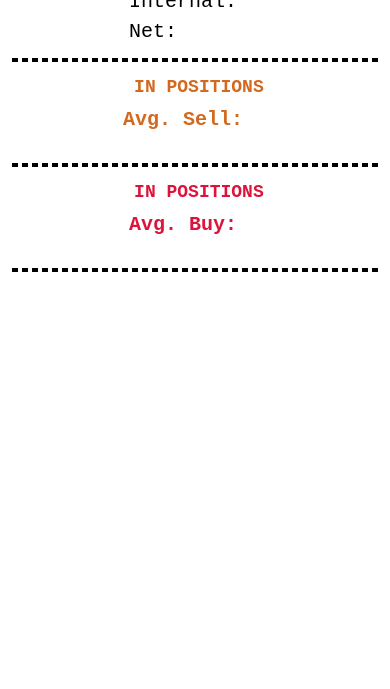
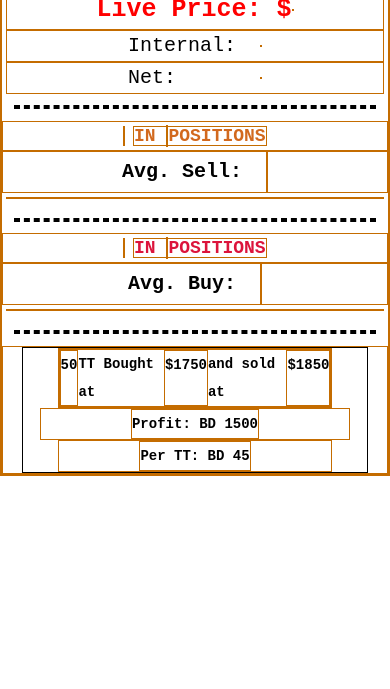
Before and after one commit to mssjew/mssonline, a plain HTML site: page index.html in a window 390 px wide. Shown: the part 155-844 px from the top of the page. Drawn offline with nearby package versions, Linux system fonts and the light colour scheme; no server answers.

Commit message:
Add files via upload

```diff
--- a/index.html
+++ b/index.html
@@ -7,6 +7,8 @@
     <title>MSS Online Report</title>
     <link rel="stylesheet" href="styles.css">
     <script src="https://cdn.jsdelivr.net/npm/axios/dist/axios.min.js"></script>
+    <script src="https://unpkg.com/dayjs@1.8.21/dayjs.min.js"></script>
+
 
 
   </head>
@@ -17,9 +19,13 @@
 
       <h1>MSS Online Position</h1>
 
+      <h2 class="price">Live Price: $<span id="price"></span></h2>
+
       <h2>Internal: &nbsp; <span id="internal"></span></h2>
 
       <h2>Net: &nbsp;&nbsp;&nbsp;&nbsp;&nbsp;&nbsp; <span id="net"></span></h2>
+
+
 
     <hr>
       <!-- SELL DATA -->
@@ -31,7 +37,7 @@
         <h3 >IN <span id="numSoldPos"></span> POSITIONS</h3>
 
       </div>
-      <p style="color: chocolate;">Avg. Sell: &nbsp;<span id="avgSell"></span></p>
+      <p style="color: black;">Avg. Sell: &nbsp;<span id="avgSell"></span></p>
 
       <ul id="sell"></ul>
 
@@ -46,13 +52,35 @@
         <h3 id="totalBought"></h3>
         <h3 >IN <span id="numBoughtPos"></span> POSITIONS</h3>
       </div>
-      <p style="color: crimson;">Avg. Buy: &nbsp;<span id="avgBuy"></span></p>
+      <p style="color: black;">Avg. Buy: &nbsp;<span id="avgBuy"></span></p>
 
 
       <ul id="buy"></ul>
 
       <hr>
 
+      <div class="todaySec">
+
+
+      <div class="card">
+          <div class="row1">
+            <p class="desc">
+                <span id="tt">50</span> TT Bought at <span id="buyP">$1750</span> and sold at <span id="sellP">$1850</span>
+            </p>
+          </div>
+          <div class="row2">
+            <p class="totalP">Profit: BD 1500</p>
+          </div>
+          <div class="row3">
+            <p class="perTT">Per TT: BD 45</p>
+          </div>
+      </div>
+
+    </div>
+
+
+
+
 
 
 	<script src="index.js"></script>
--- a/index.js
+++ b/index.js
@@ -29,115 +29,172 @@ const avgSell = "Summary!B34";
 const avgBuy = "Summary!C34";
 
 // LIST MAKER FUNCTION
-function listMaker(list, content) {
+function listMakerSell(list, content) {
   const listItem = document.createElement("li");
   list.appendChild(listItem);
   listItem.textContent = content;
+
+
+}
+
+function listMakerBuy(list, content) {
+  const listItem = document.createElement("li");
+  list.appendChild(listItem);
+  listItem.textContent = content;
+
 }
 
 // INTERNAL POSITION
-axios.get(`https://sheets.googleapis.com/v4/spreadsheets/1OJaJ-yJX6vDt6PtUcw4KK5T59JKYAAd4j0NkZext6Jo/values/${internalPos}?key=AIzaSyDmbXdZsgesHy5afOQOZSr9hgDeQNTC6Q4`)
-.then(resp => {
+axios
+  .get(
+    `https://sheets.googleapis.com/v4/spreadsheets/1OJaJ-yJX6vDt6PtUcw4KK5T59JKYAAd4j0NkZext6Jo/values/${internalPos}?key=AIzaSyDmbXdZsgesHy5afOQOZSr9hgDeQNTC6Q4`
+  )
+  .then((resp) => {
     internalSpan.textContent = resp.data.values[0];
   })
-.catch(err => {
+  .catch((err) => {
     console.error(err);
-})
+  });
 
 // NET POSITION
-axios.get(`https://sheets.googleapis.com/v4/spreadsheets/1OJaJ-yJX6vDt6PtUcw4KK5T59JKYAAd4j0NkZext6Jo/values/${netPos}?key=AIzaSyDmbXdZsgesHy5afOQOZSr9hgDeQNTC6Q4`)
-.then(resp => {
+axios
+  .get(
+    `https://sheets.googleapis.com/v4/spreadsheets/1OJaJ-yJX6vDt6PtUcw4KK5T59JKYAAd4j0NkZext6Jo/values/${netPos}?key=AIzaSyDmbXdZsgesHy5afOQOZSr9hgDeQNTC6Q4`
+  )
+  .then((resp) => {
     netSpan.textContent = resp.data.values[0];
   })
-.catch(err => {
+  .catch((err) => {
     console.error(err);
-})
-
+  });
 
 // -------------------- SELL SIDE START ---------------------
 
 // SELL POSITION COUNT
-axios.get(`https://sheets.googleapis.com/v4/spreadsheets/1OJaJ-yJX6vDt6PtUcw4KK5T59JKYAAd4j0NkZext6Jo/values/${sellRange}?key=AIzaSyDmbXdZsgesHy5afOQOZSr9hgDeQNTC6Q4`)
-.then(resp => {
+axios
+  .get(
+    `https://sheets.googleapis.com/v4/spreadsheets/1OJaJ-yJX6vDt6PtUcw4KK5T59JKYAAd4j0NkZext6Jo/values/${sellRange}?key=AIzaSyDmbXdZsgesHy5afOQOZSr9hgDeQNTC6Q4`
+  )
+  .then((resp) => {
     sellPosCountElement.textContent = resp.data.values.length;
   })
-.catch(err => {
+  .catch((err) => {
     console.error(err);
-})
+  });
 
 // TOTAL SOLD TT
-axios.get(`https://sheets.googleapis.com/v4/spreadsheets/1OJaJ-yJX6vDt6PtUcw4KK5T59JKYAAd4j0NkZext6Jo/values/${totalSold}?key=AIzaSyDmbXdZsgesHy5afOQOZSr9hgDeQNTC6Q4`)
-.then(resp => {
+axios
+  .get(
+    `https://sheets.googleapis.com/v4/spreadsheets/1OJaJ-yJX6vDt6PtUcw4KK5T59JKYAAd4j0NkZext6Jo/values/${totalSold}?key=AIzaSyDmbXdZsgesHy5afOQOZSr9hgDeQNTC6Q4`
+  )
+  .then((resp) => {
     totalSoldElement.textContent = resp.data.values[0];
   })
-.catch(err => {
+  .catch((err) => {
     console.error(err);
-})
+  });
 
 // SELL LIST
-axios.get(`https://sheets.googleapis.com/v4/spreadsheets/1OJaJ-yJX6vDt6PtUcw4KK5T59JKYAAd4j0NkZext6Jo/values/${sellRange}?key=AIzaSyDmbXdZsgesHy5afOQOZSr9hgDeQNTC6Q4`)
-.then(resp => {
-  resp.data.values.forEach(element => {
-    listMaker(sellList, element);
+axios
+  .get(
+    `https://sheets.googleapis.com/v4/spreadsheets/1OJaJ-yJX6vDt6PtUcw4KK5T59JKYAAd4j0NkZext6Jo/values/${sellRange}?key=AIzaSyDmbXdZsgesHy5afOQOZSr9hgDeQNTC6Q4`
+  )
+  .then((resp) => {
+    resp.data.values.forEach((element) => {
+      listMakerSell(sellList, element);
     });
   })
-.catch(err => {
+  .catch((err) => {
     console.error(err);
-})
+  });
 
 // AVG SOLD PRICE
-axios.get(`https://sheets.googleapis.com/v4/spreadsheets/1OJaJ-yJX6vDt6PtUcw4KK5T59JKYAAd4j0NkZext6Jo/values/${avgSell}?key=AIzaSyDmbXdZsgesHy5afOQOZSr9hgDeQNTC6Q4`)
-.then(resp => {
+axios
+  .get(
+    `https://sheets.googleapis.com/v4/spreadsheets/1OJaJ-yJX6vDt6PtUcw4KK5T59JKYAAd4j0NkZext6Jo/values/${avgSell}?key=AIzaSyDmbXdZsgesHy5afOQOZSr9hgDeQNTC6Q4`
+  )
+  .then((resp) => {
     avgSellElement.textContent = resp.data.values[0];
   })
-.catch(err => {
+  .catch((err) => {
     console.error(err);
-})
+  });
 
 // -------------------- SELL SIDE END ---------------------
 
-
 // ------------------
-
 
 // -------------------- BUY SIDE START ---------------------
 
 // BUY POSITION COUNT
-axios.get(`https://sheets.googleapis.com/v4/spreadsheets/1OJaJ-yJX6vDt6PtUcw4KK5T59JKYAAd4j0NkZext6Jo/values/${buyRange}?key=AIzaSyDmbXdZsgesHy5afOQOZSr9hgDeQNTC6Q4`)
-.then(resp => {
+axios
+  .get(
+    `https://sheets.googleapis.com/v4/spreadsheets/1OJaJ-yJX6vDt6PtUcw4KK5T59JKYAAd4j0NkZext6Jo/values/${buyRange}?key=AIzaSyDmbXdZsgesHy5afOQOZSr9hgDeQNTC6Q4`
+  )
+  .then((resp) => {
     buyPosCountElement.textContent = resp.data.values.length;
   })
-.catch(err => {
+  .catch((err) => {
     console.error(err);
-})
+  });
 
 // TOTAL BOUGHT TT
-axios.get(`https://sheets.googleapis.com/v4/spreadsheets/1OJaJ-yJX6vDt6PtUcw4KK5T59JKYAAd4j0NkZext6Jo/values/${totalBought}?key=AIzaSyDmbXdZsgesHy5afOQOZSr9hgDeQNTC6Q4`)
-.then(resp => {
+axios
+  .get(
+    `https://sheets.googleapis.com/v4/spreadsheets/1OJaJ-yJX6vDt6PtUcw4KK5T59JKYAAd4j0NkZext6Jo/values/${totalBought}?key=AIzaSyDmbXdZsgesHy5afOQOZSr9hgDeQNTC6Q4`
+  )
+  .then((resp) => {
     totalBoughtElement.textContent = resp.data.values[0];
   })
-.catch(err => {
+  .catch((err) => {
     console.error(err);
-})
+  });
 
 // BUY LIST
-axios.get(`https://sheets.googleapis.com/v4/spreadsheets/1OJaJ-yJX6vDt6PtUcw4KK5T59JKYAAd4j0NkZext6Jo/values/${buyRange}?key=AIzaSyDmbXdZsgesHy5afOQOZSr9hgDeQNTC6Q4`)
-.then(resp => {
-  resp.data.values.forEach(element => {
-    listMaker(buyList, element);
+axios
+  .get(
+    `https://sheets.googleapis.com/v4/spreadsheets/1OJaJ-yJX6vDt6PtUcw4KK5T59JKYAAd4j0NkZext6Jo/values/${buyRange}?key=AIzaSyDmbXdZsgesHy5afOQOZSr9hgDeQNTC6Q4`
+  )
+  .then((resp) => {
+    resp.data.values.forEach((element) => {
+      listMakerBuy(buyList, element);
     });
   })
-.catch(err => {
+  .catch((err) => {
     console.error(err);
-})
+  });
 
 // AVG BUY PRICE
-axios.get(`https://sheets.googleapis.com/v4/spreadsheets/1OJaJ-yJX6vDt6PtUcw4KK5T59JKYAAd4j0NkZext6Jo/values/${avgBuy}?key=AIzaSyDmbXdZsgesHy5afOQOZSr9hgDeQNTC6Q4`)
-.then(resp => {
+axios
+  .get(
+    `https://sheets.googleapis.com/v4/spreadsheets/1OJaJ-yJX6vDt6PtUcw4KK5T59JKYAAd4j0NkZext6Jo/values/${avgBuy}?key=AIzaSyDmbXdZsgesHy5afOQOZSr9hgDeQNTC6Q4`
+  )
+  .then((resp) => {
     avgBuyElement.textContent = resp.data.values[0];
   })
-.catch(err => {
+  .catch((err) => {
     console.error(err);
-})
+  });
 
 // -------------------- BUY SIDE END ---------------------
+
+
+const priceSpan = document.getElementById("price");
+
+
+
+// var myHeaders = new Headers();
+// myHeaders.append("x-access-token", "goldapi-f20pyjatkuagctl5-io");
+// myHeaders.append("Content-Type", "application/json");
+
+// var requestOptions = {
+//   method: 'GET',
+//   headers: myHeaders,
+//   redirect: 'follow'
+// };
+
+
+// fetch("https://www.goldapi.io/api/XAU/USD", requestOptions)
+//   .then(response => response.json())
+//   .then(result => priceSpan.textContent = result.price)
+//   .catch(error => console.log('error', error));
--- a/styles.css
+++ b/styles.css
@@ -52,7 +52,7 @@ html {
 }
 
 * {
-	/* border: 1px solid rgb(196, 108, 0); */
+	border: 1px solid rgb(196, 108, 0);
 	font-family: monospace;
 	box-sizing: border-box;
     padding: 0;
@@ -163,13 +163,13 @@ p {
 }
 
 #avgBuy {
-	color: crimson;
+	color: black;
 	font-weight: bold;
 
 }
 
 #avgSell {
-	color: chocolate;
+	color: black;
 	font-weight: bold;
 }
 
@@ -183,6 +183,54 @@ p {
 	color: crimson;
 	font-weight: bold;
 }
+
+#price {
+	color: red;
+	font-weight: bold;
+}
+
+.price {
+	color: red;
+	font-size: 2.5rem;
+	font-weight: bold;
+}
+
+
+.card {
+	display: flex;
+	justify-content: center;
+	align-items: center;
+	flex-direction: column;
+	border: 1px solid black;
+	width: 75%;
+	margin: auto;
+
+}
+
+.card p {
+	font-size: 2rem;
+}
+
+.row1 {
+	display: flex;
+	justify-content: space-around;
+	width: 30%;
+}
+.row2 {
+	display: flex;
+	justify-content: space-around;
+	width: 30%;
+}
+
+.row3 {
+	display: flex;
+	justify-content: space-around;
+	width: 30%;
+}
+
+
+
+
 @media(max-width:520px) {
 
     * {
@@ -223,6 +271,35 @@ p {
 	p {
 		font-size: 2.6rem;
 	}
+
+	.card {
+		border: 1px solid black;
+		width: 90%;
+		margin: auto;
+
+	}
+
+	.card p {
+		font-size: 1.4rem;
+	}
+
+	.row1 {
+		display: flex;
+		justify-content: space-around;
+		width: 80%;
+	}
+	.row2 {
+		display: flex;
+		justify-content: space-around;
+		width: 90%;
+	}
+
+	.row3 {
+		display: flex;
+		justify-content: space-around;
+		width: 80%;
+	}
+
 
 
 
```
Lines whose indentation alone changed are shown as unchanged.
